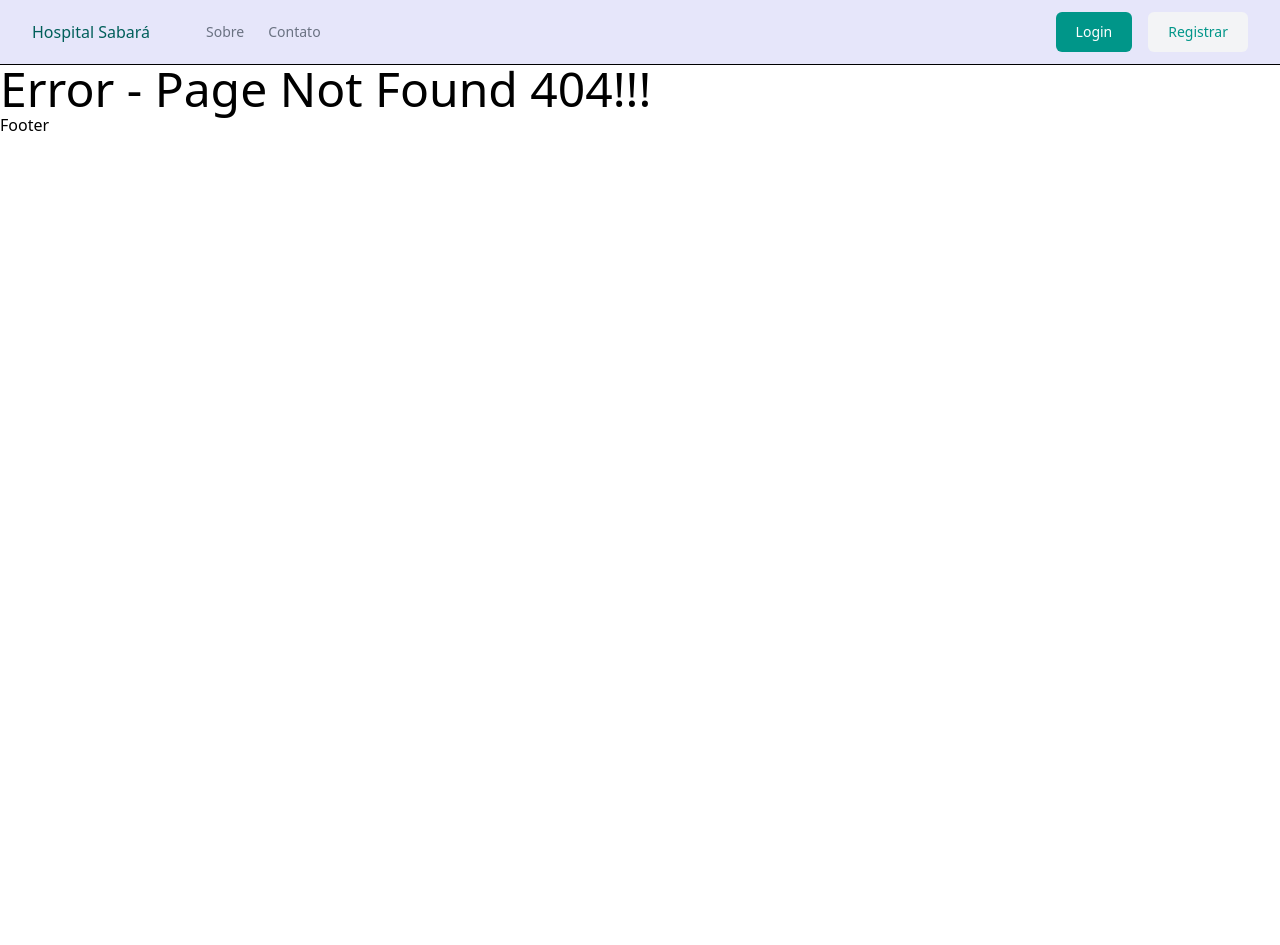
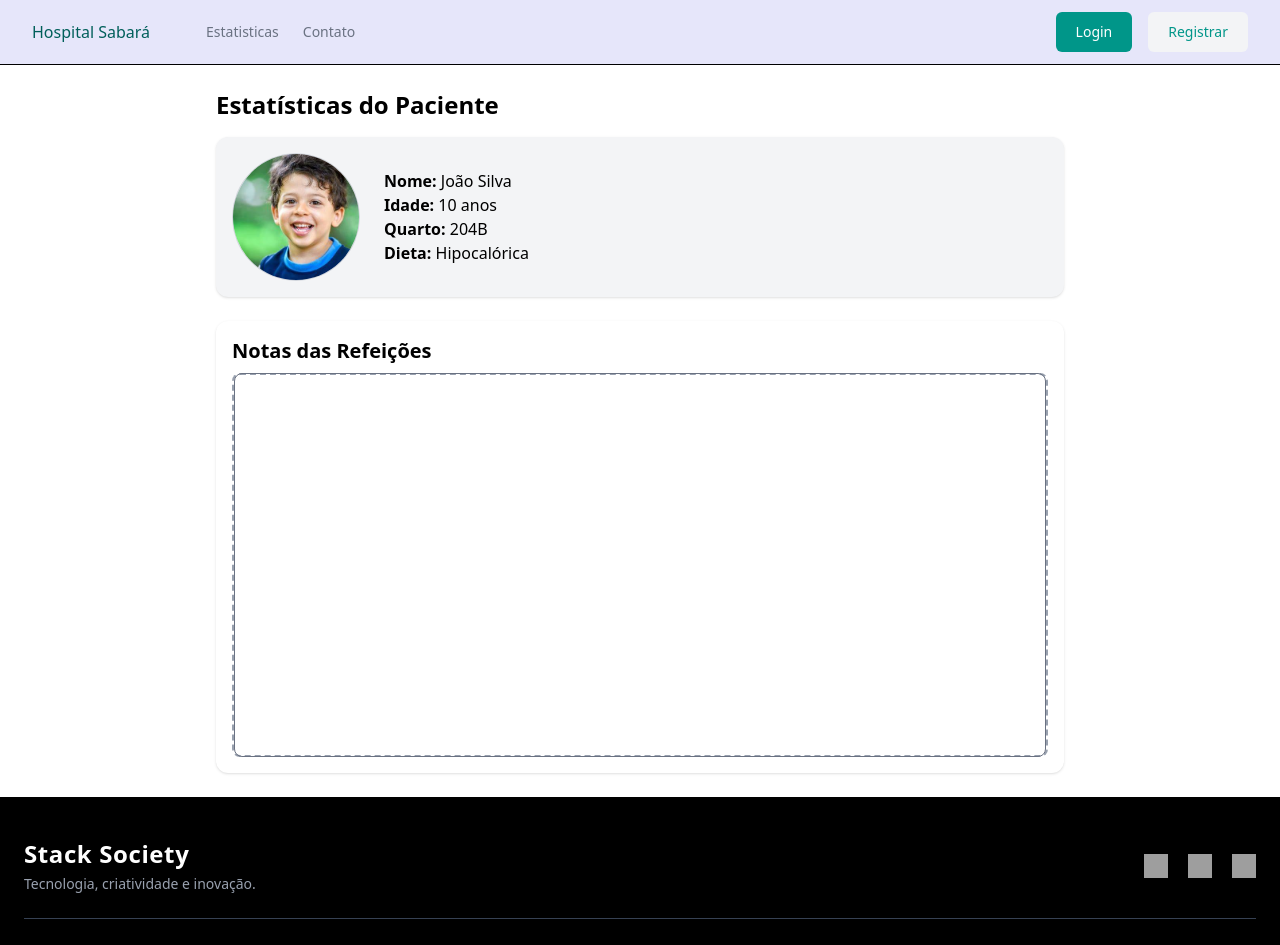
Before and after one commit to Stack-Society/SPRINT4_WebDev, a React (Vite) app in the folder frontend/: page /Estatistica in a window 1280 px wide. Before the commit this address had no page. Shown: the top 945 px of the page. Before the commit the page ends 800 px from the top, so only its background shows below. Built offline with nearby package versions, Linux system fonts and the light colour scheme; grey boxes are pictures that could not be loaded.

Commit message:
Estrutura footer do projeto e altera elementos

```diff
--- a/frontend/src/App.jsx
+++ b/frontend/src/App.jsx
@@ -5,7 +5,7 @@ import Home from "./routes/Home"
 import Error from "./routes/Error"
 import Login from "./routes/Login"
 import Registrar from "./routes/Registrar"
-import Sobre from "./routes/Sobre"
+import Estatistica from "./routes/Estastistica"
 import Contato from "./routes/Contato"
 import "./index.css"
 
@@ -19,7 +19,7 @@ function App() {
           <Route path="/" element={<Home />} />
           <Route path="/Login" element={<Login />} />
           <Route path="/Registrar" element={<Registrar />} />
-          <Route path="/Sobre" element={<Sobre />} />
+          <Route path="/Estatistica" element={<Estatistica />} />
           <Route path="/Contato" element={<Contato />} />
           <Route path="*" element={<Error />} />
         </Routes>
--- a/frontend/src/components/Footer.jsx
+++ b/frontend/src/components/Footer.jsx
@@ -2,7 +2,44 @@ import React from 'react'
 
 const Footer = () => {
   return (
-    <div>Footer</div>
+    <>
+    <hr />
+      <footer class="bg-black text-white">
+        <div class="max-w-7xl mx-auto px-6 py-10">
+        <div class="flex flex-col md:flex-row justify-between items-center gap-6 border-b border-gray-700 pb-6">
+
+
+        <div class="text-center md:text-left">
+          <h2 class="text-2xl font-bold tracking-wide">Stack Society</h2>
+          <p class="text-sm text-gray-400 mt-1">Tecnologia, criatividade e inovação.</p>
+        </div>
+
+
+        <div class="flex gap-5">
+          <a href="#" aria-label="WhatsApp" class="transition-transform hover:scale-110">
+            <img src="./src/assets/whatsapp.png" alt="WhatsApp" class="w-6 h-6" />
+          </a>
+          <a href="#" aria-label="Instagram" class="transition-transform hover:scale-110">
+            <img src="./src/assets/instagram.png" alt="Instagram" class="w-6 h-6" />
+          </a>
+          <a href="#" aria-label="Twitter" class="transition-transform hover:scale-110">
+            <img src="./src/assets/twitter.png" alt="Twitter" class="w-6 h-6" />
+          </a>
+        </div>
+      </div>
+
+
+      <div class="flex flex-col md:flex-row justify-between items-center pt-6 text-sm text-gray-500">
+        <p class="text-center md:text-left">&copy; 2025 Stack Society. Todos os direitos reservados.</p>
+        <div class="flex gap-4 mt-4 md:mt-0">
+          <a href="#" class="hover:text-white transition-colors">Termos de uso</a>
+          <a href="#" class="hover:text-white transition-colors">Política de privacidade</a>
+          <a href="#" class="hover:text-white transition-colors">Contato</a>
+        </div>
+        </div>
+      </div>
+      </footer>
+    </>
   )
 }
 
--- a/frontend/src/components/Nav.jsx
+++ b/frontend/src/components/Nav.jsx
@@ -16,7 +16,7 @@ const Nav = () => {
                 </li>
 
                 <li>
-                  <Link to="/Sobre" className='text-gray-500 transition hover:text-gray-500/75'>Sobre</Link>
+                  <Link to="/Estatistica" className='text-gray-500 transition hover:text-gray-500/75'>Estatisticas</Link>
                 </li>
 
                 <li>
--- /dev/null
+++ b/frontend/src/routes/Estastistica.jsx
@@ -0,0 +1,40 @@
+import React from 'react';
+
+const Estatistica = () => {
+  return (
+    <div className="p-6 max-w-4xl mx-auto">
+      <h1 className="text-2xl font-bold mb-4">Estatísticas do Paciente</h1>
+
+      <div className="bg-gray-100 rounded-xl p-4 shadow mb-6 flex items-center gap-6">
+        <img
+          src="/joao.jpg"
+          alt="Foto do paciente João Silva"
+          className="w-32 h-32 rounded-full object-cover border border-gray-300"
+        />
+
+        <div>
+          <p><span className="font-semibold">Nome:</span> João Silva</p>
+          <p><span className="font-semibold">Idade:</span> 10 anos</p>
+          <p><span className="font-semibold">Quarto:</span> 204B</p>
+          <p><span className="font-semibold">Dieta:</span> Hipocalórica</p>
+        </div>
+      </div>
+
+      <div className="bg-white rounded-xl p-4 shadow">
+        <h2 className="text-xl font-semibold mb-2">Notas das Refeições</h2>
+
+        {/* Aqui você pode embutir o gráfico mais tarde */}
+        <div className="h-96 border-2 border-dashed border-gray-400 flex items-center justify-center text-gray-500 rounded-lg">
+          <iframe
+            src="http://127.0.0.1:5000"
+            title="Gráfico de notas"
+            className="w-full h-96 rounded-lg border"
+          />
+
+        </div>
+      </div>
+    </div>
+  );
+};
+
+export default Estatistica;
--- a/frontend/src/routes/Sobre.jsx
+++ /dev/null
@@ -1,9 +0,0 @@
-import React from 'react'
-
-const Sobre = () => {
-  return (
-    <div>Sobre</div>
-  )
-}
-
-export default Sobre
```
Also changed, not shown: frontend/public/joao.jpg (added).
